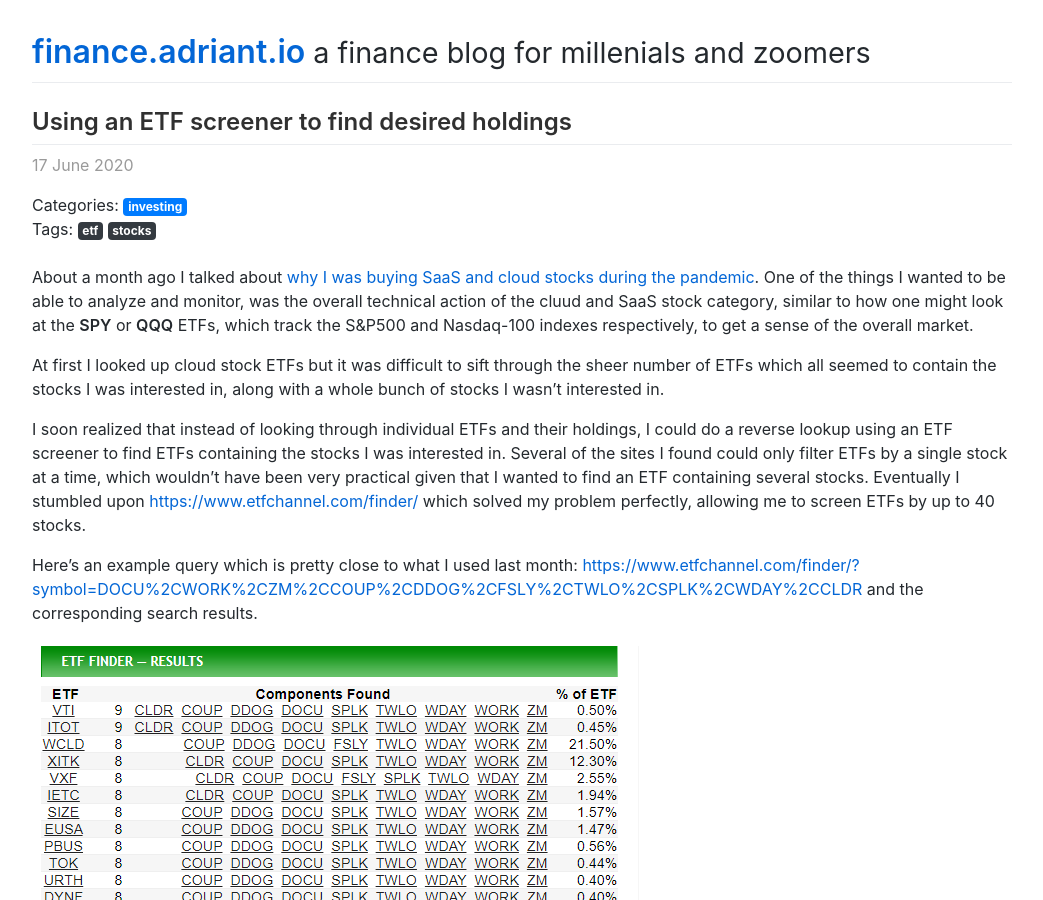
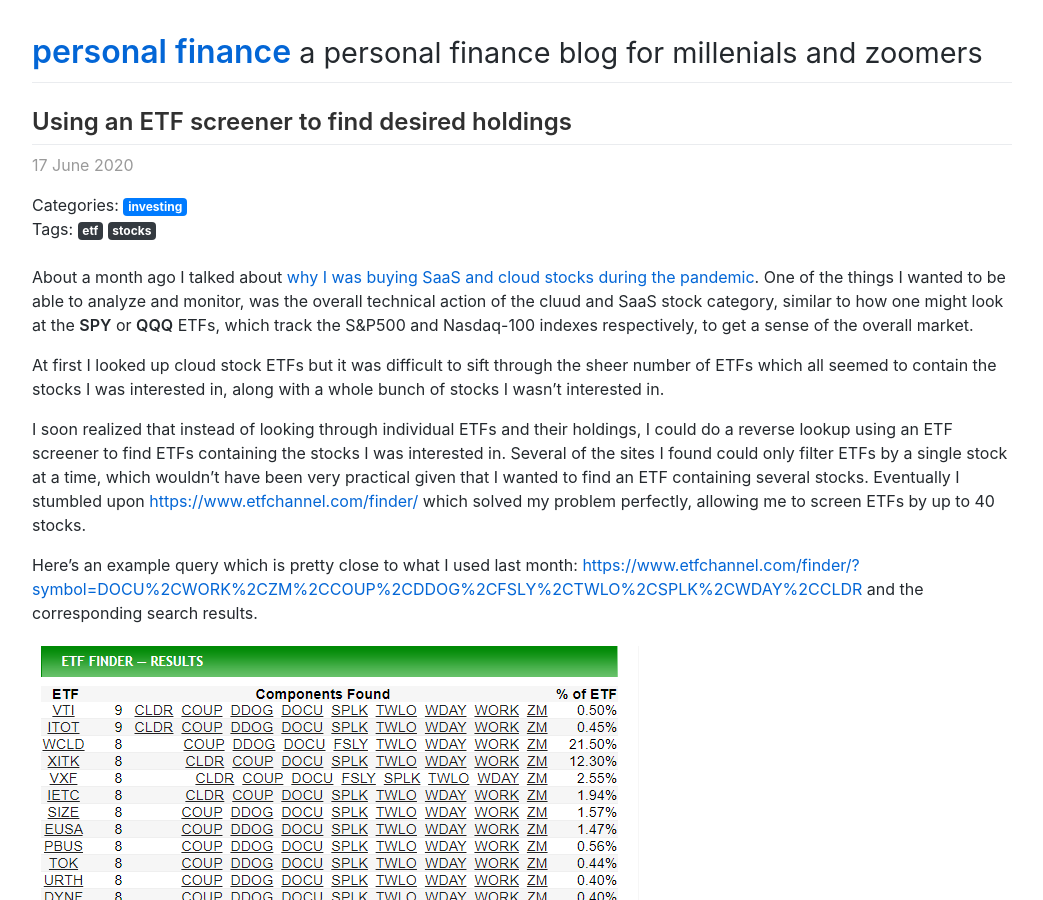
Before and after one commit to Porkbutts/finance.adriant.io, a Jekyll site: the page built from index.html, in a window 1280 px wide and 900 px high. Shown: the whole window, without its empty margins (118-1161 px from the left). Built offline with Jekyll 4.4.1, drawn with Linux system fonts in a browser that asks for light colours; nearby versions of some CDN libraries; the list of posts is cut into pages by our own code; comment, search, counter and statistics services are not loaded.

Commit message:
update title

```diff
--- a/_config.yml
+++ b/_config.yml
@@ -7,8 +7,8 @@
   name: Adrian Teng-Amnuay
   email: pumpadrian@gmail.com
 
-title: finance.adriant.io
-description: a finance blog for millenials and zoomers
+title: personal finance
+description: a personal finance blog for millenials and zoomers
 
 google_analytics: UA-117405938-6
 google_adsense:
```
